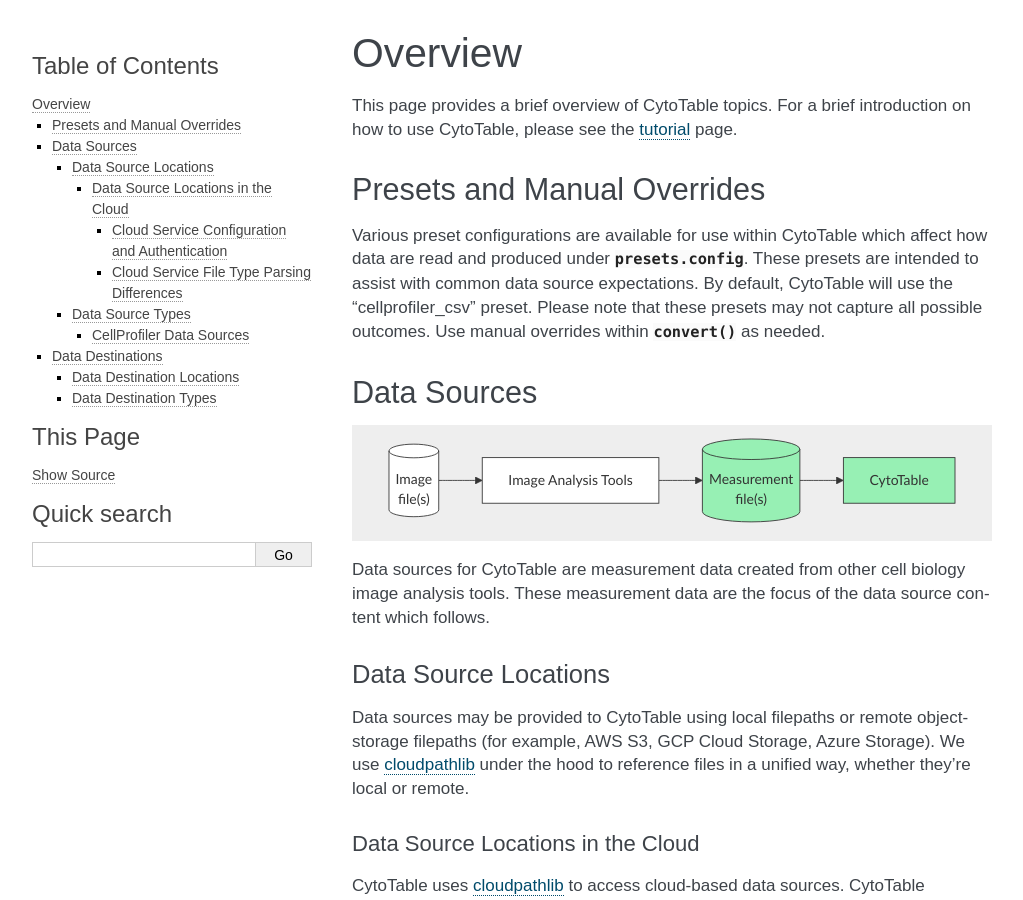
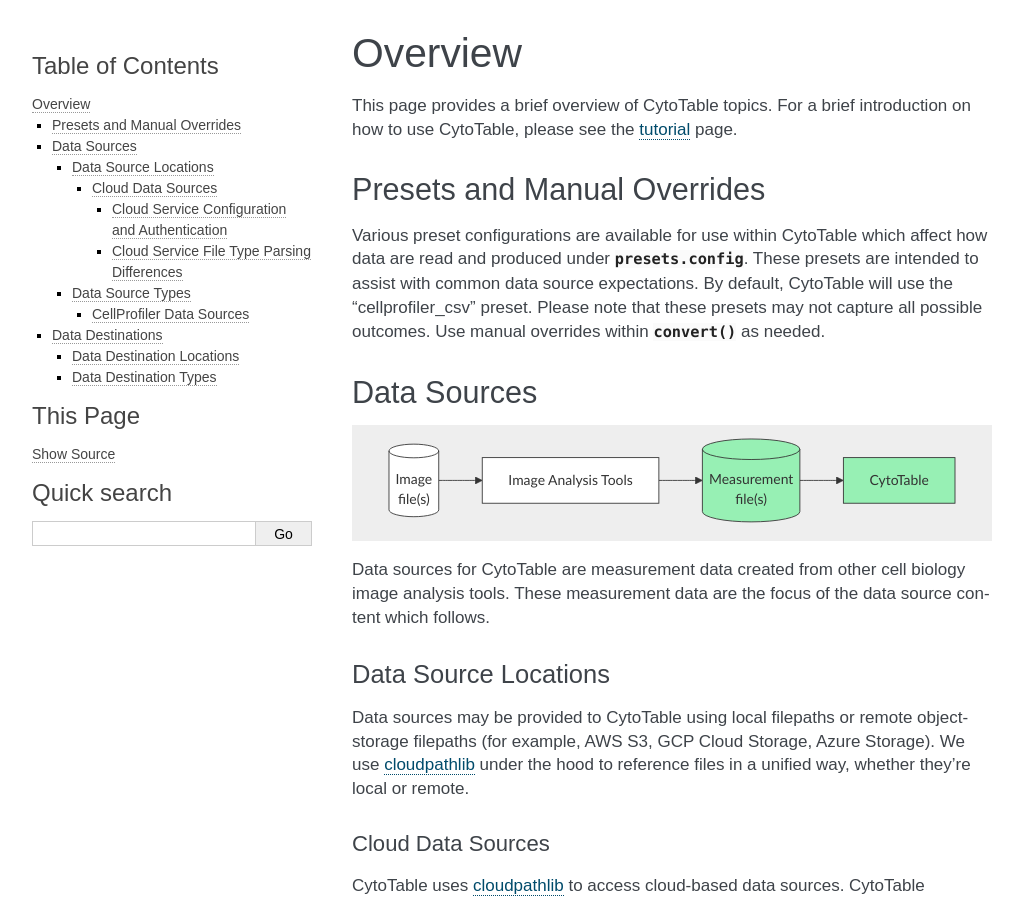
Before and after one commit to cytomining/CytoTable, a Sphinx documentation site: the page built from docs/source/overview.md, in a window 1280 px wide and 900 px high. Shown: the whole window, without its empty margins (118-1141 px from the left). Built offline with Sphinx 7.4.7, drawn with Linux system fonts in a browser that asks for light colours.

Commit message:
simplify subheader for cloud data sources

````diff
--- a/docs/source/overview.md
+++ b/docs/source/overview.md
@@ -35,7 +35,7 @@
 We use `cloudpathlib <https://cloudpathlib.drivendata.org/~latest/>`_  under the hood to reference files in a unified way, whether they're local or remote.
 ```
 
-#### Data Source Locations in the Cloud
+#### Cloud Data Sources
 
 CytoTable uses [cloudpathlib](https://cloudpathlib.drivendata.org/~latest/) to access cloud-based data sources.
 CytoTable supports:
````
